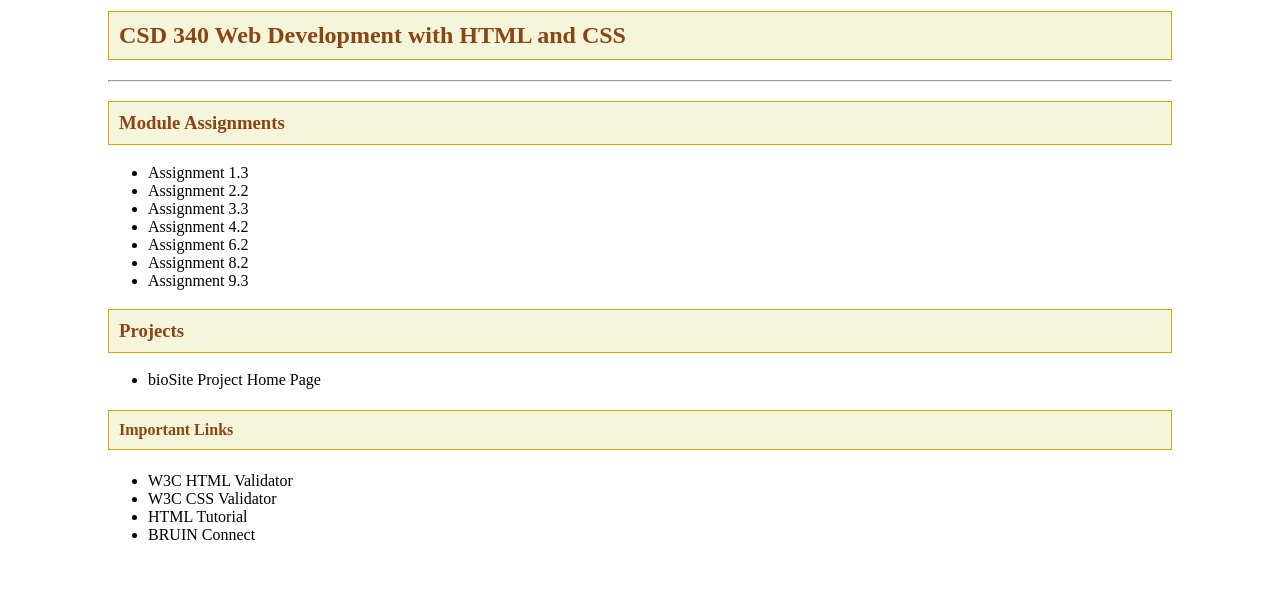
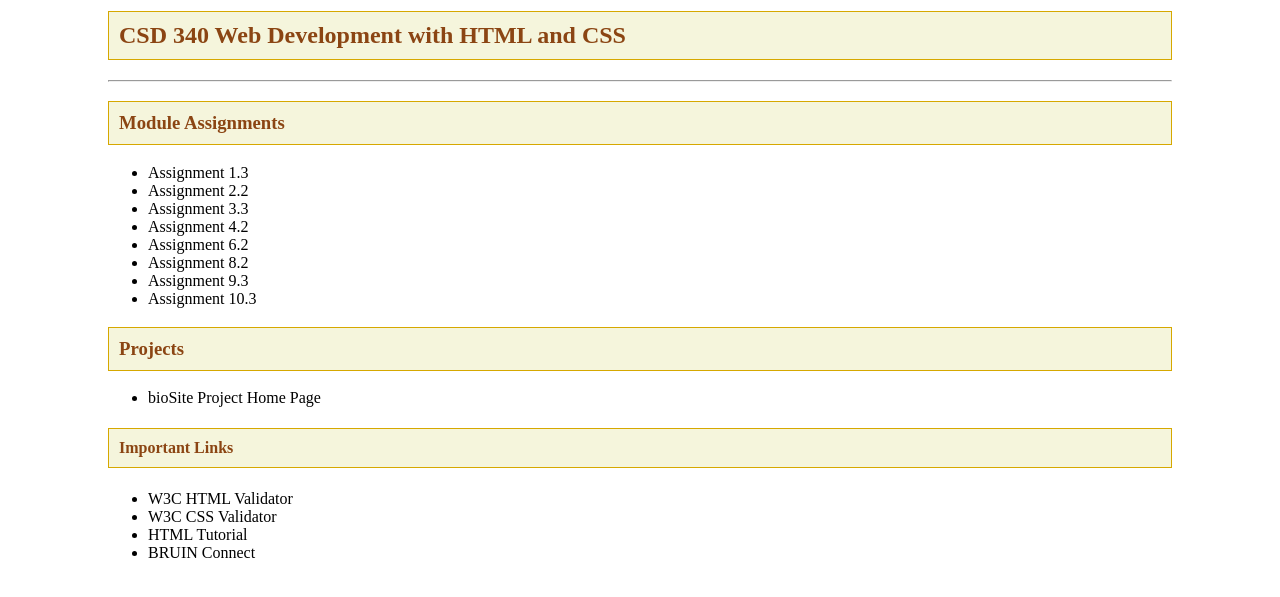
Before and after one commit to lullybyes/csd-340, a plain HTML site: page index.html in a window 1280 px wide. Shown: the part 119-716 px from the top of the page. Drawn offline with Linux system fonts and the light colour scheme.

Commit message:
updating index.html to include assignment 10.3

```diff
--- a/index.html
+++ b/index.html
@@ -19,6 +19,7 @@
         <li><a href="module-6/Yin_Mod6_2.html">Assignment 6.2</a></li>
         <li><a href="module-8/Yin_Mod8_2.html">Assignment 8.2</a></li>
         <li><a href="module-9/Yin_Mod9_3.html">Assignment 9.3</a></li>
+        <li><a href="module-10/Yin_Mod10_3.html">Assignment 10.3</a></li>
       </ul>
       <h3><strong>Projects</strong></h3>
       <ul>
```
